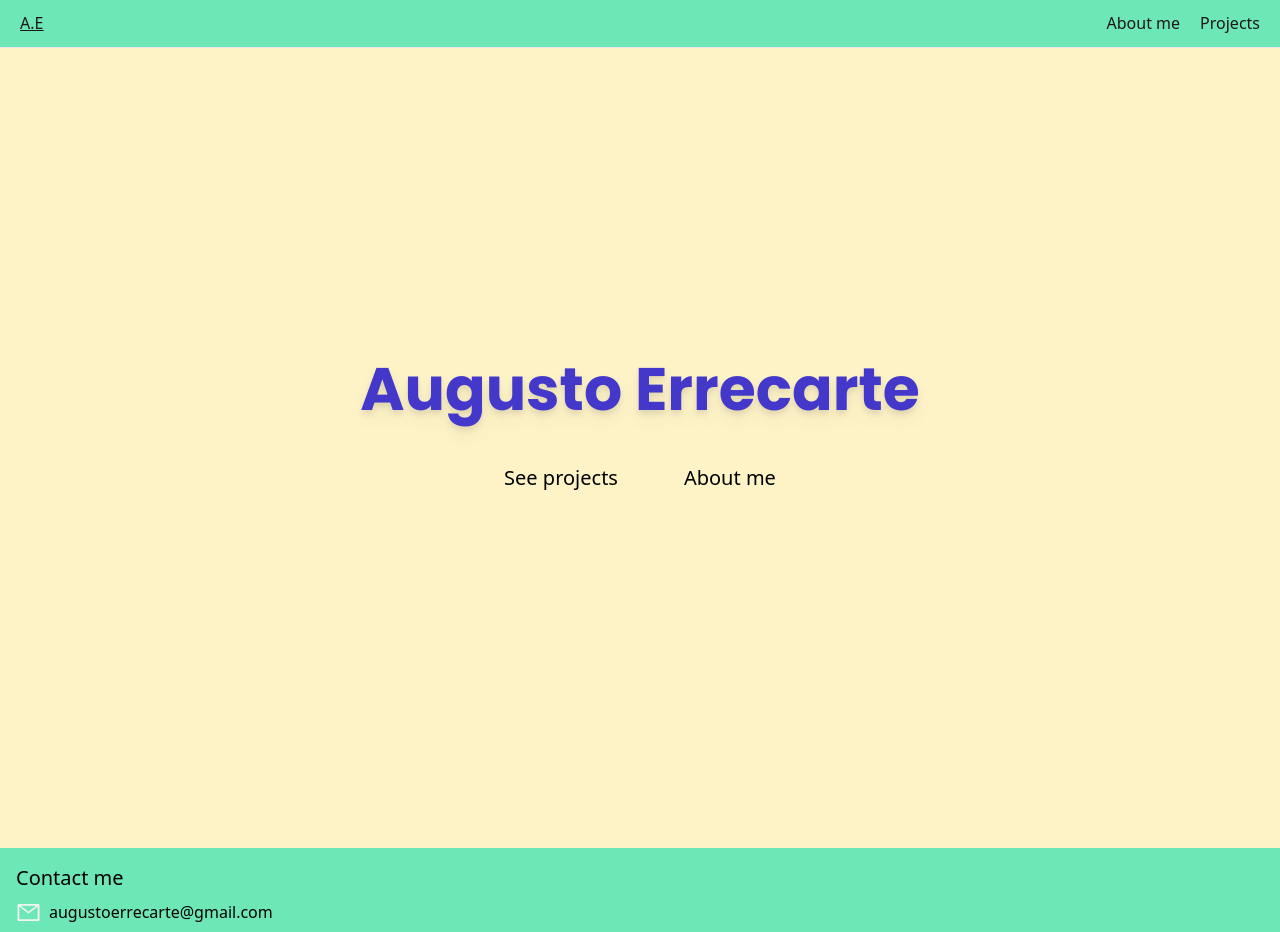
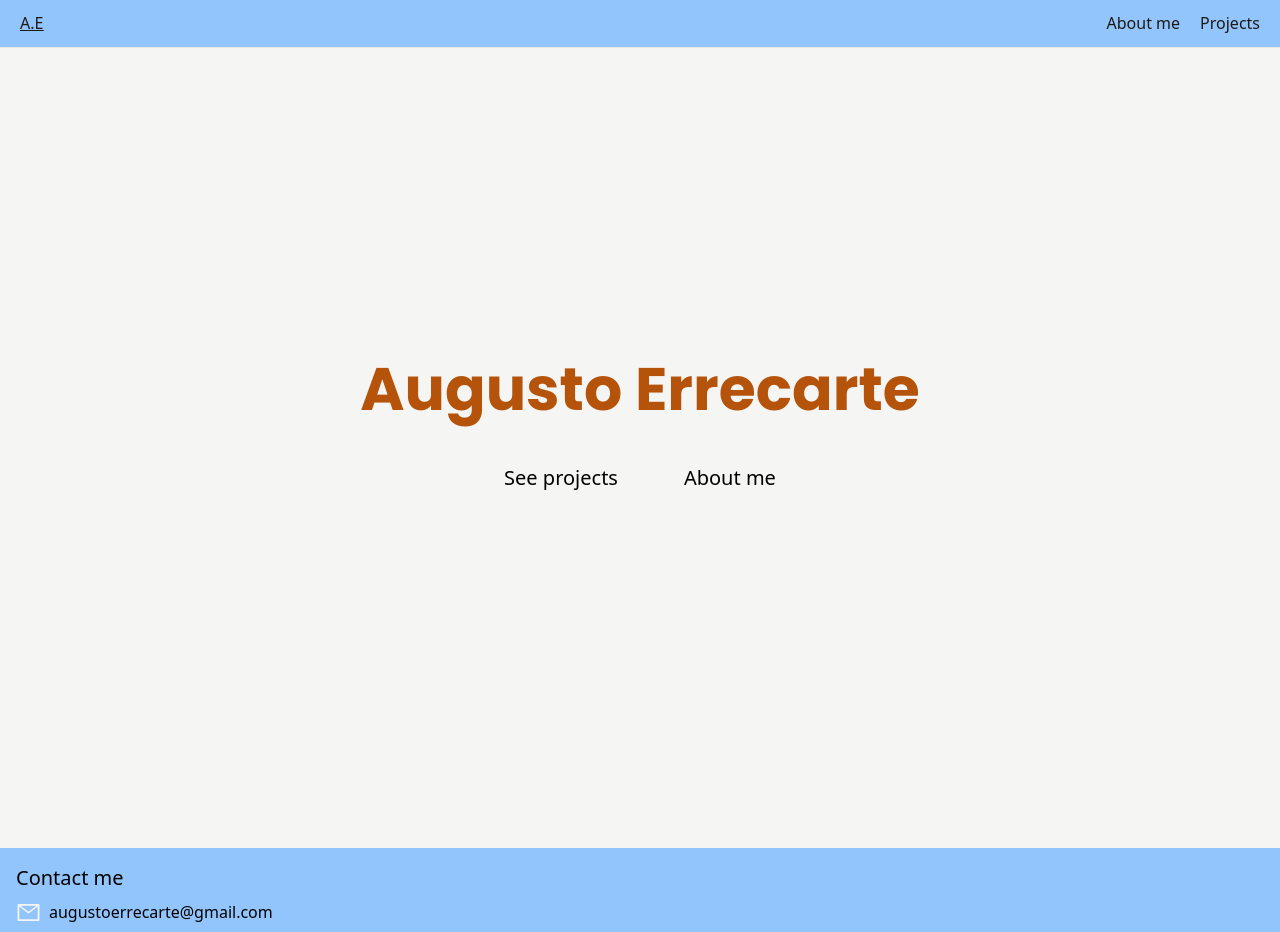
Before and after one commit to titong0/portfolio, a Next.js app: page / in a window 1280 px wide. Shown: the top 932 px of the page. Built offline with nearby package versions, Linux system fonts and the light colour scheme.

Commit message:
what if my site made the argentina flag

```diff
--- a/components/Footer.tsx
+++ b/components/Footer.tsx
@@ -3,7 +3,7 @@ import { AiOutlineMail, AiOutlineGithub } from "react-icons/ai";
 
 const Footer = () => {
   return (
-    <footer className="flex flex-col p-4 bg-emerald-300">
+    <footer className="flex flex-col p-4 bg-blue-300">
       <h3 className="text-xl font-medium">Contact me</h3>
       <ul className="my-2">
         <li className="flex gap-2 mb-2">
--- a/components/Hero.tsx
+++ b/components/Hero.tsx
@@ -2,11 +2,11 @@ import Link from "next/link";
 
 const Hero = () => {
   return (
-    <header className="flex items-center justify-center w-full h-screen bg-amber-100">
+    <header className="flex items-center justify-center w-full h-screen bg-stone-100">
       <h1 className="text-center">
         <span
           // "text-7xl font-extrabold text-amber-300 drop-shadow-lg "
-          className="text-6xl font-bold font-[Poppins] text-indigo-700 drop-shadow-lg shadow-black"
+          className="text-6xl font-bold font-[Poppins] text-amber-700 shadow-black"
         >
           Augusto Errecarte
         </span>
--- a/components/Nav.tsx
+++ b/components/Nav.tsx
@@ -9,7 +9,7 @@ const Nav = () => {
   };
 
   return (
-    <nav className="fixed top-0 z-10 flex items-center justify-between w-full h-16 px-5 text-lg border-b bg-emerald-300 sm:text-base sm:h-12 text-stone-900">
+    <nav className="fixed top-0 z-10 flex items-center justify-between w-full h-16 px-5 text-lg bg-blue-300 border-b sm:text-base sm:h-12 text-stone-900">
       <h2 className={`cool-underline ${getSelectedStyle("/")}`}>
         <Link href="/">A.E</Link>
       </h2>
--- a/pages/about.tsx
+++ b/pages/about.tsx
@@ -2,7 +2,7 @@ import Image from "next/image";
 
 const About = () => {
   return (
-    <div className="min-h-screen bg-blue-300">
+    <div className="min-h-screen bg-stone-100">
       <div className="">
         <h1 className="py-3 text-2xl font-bold text-center">About me</h1>
         <h2 className="ml-2 text-xl font-medium leading-8">Me</h2>
@@ -32,7 +32,7 @@ const About = () => {
           I also like photography. Mostly just my pets but I like to photograph
           everything.
         </p>
-        <div className="grid grid-cols-4 ml-2 bg-stone-100">
+        <div className="grid grid-cols-4 ml-2 bg-amber-200">
           <Image
             className="h-auto p-1"
             alt="My dog poroto"
--- a/pages/projects.tsx
+++ b/pages/projects.tsx
@@ -5,7 +5,7 @@ import PROJECTS from "../PROJECTS_DATA";
 
 const Projects = () => {
   return (
-    <section className="flex flex-col items-center justify-center bg-violet-300">
+    <section className="flex flex-col items-center justify-center bg-stone-100">
       <header className="flex flex-col items-center justify-center mx-2 my-20 text-center">
         <h2
           className="text-4xl font-extrabold text-indigo-700 "
```
